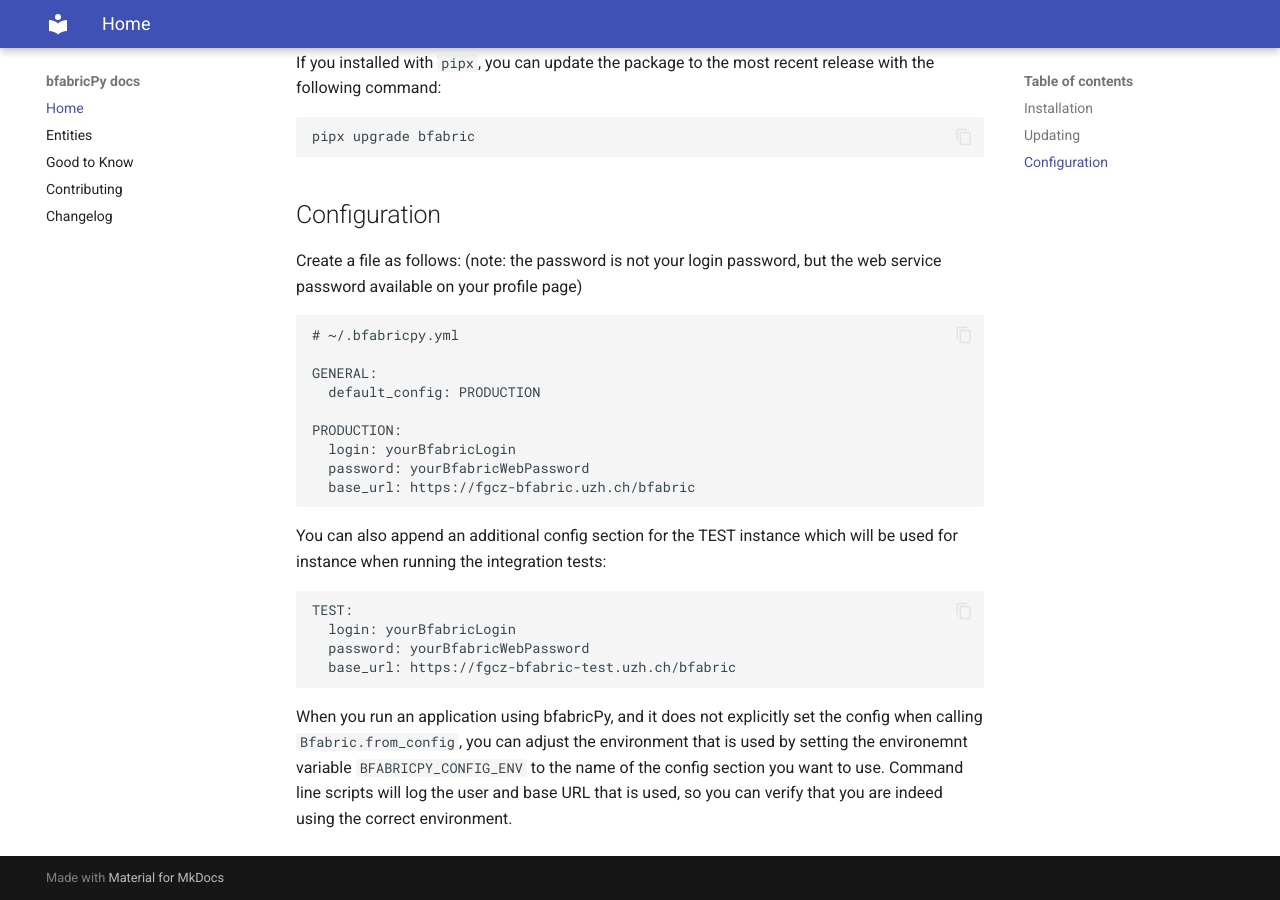
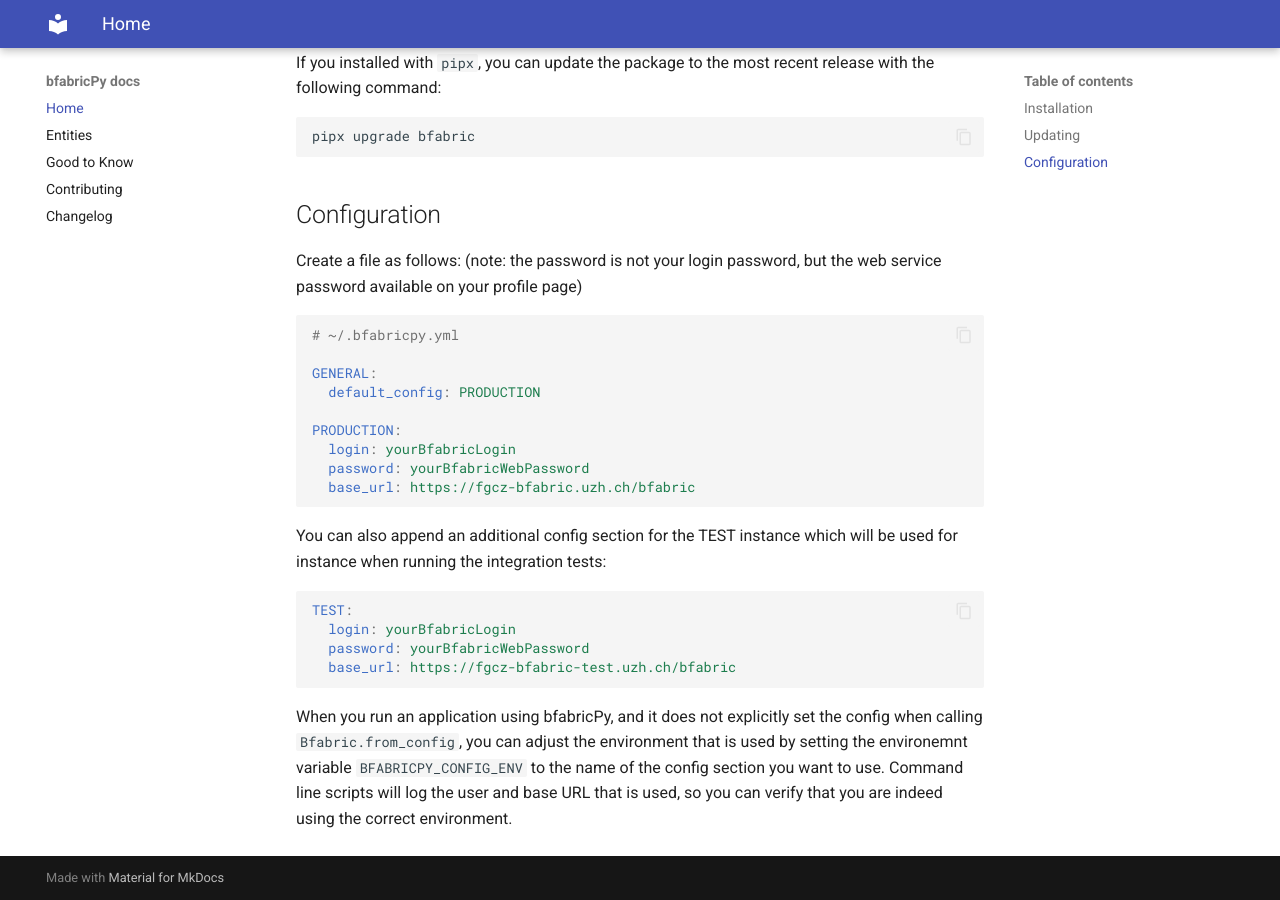
Before and after one commit to fgcz/bfabricPy, an MkDocs documentation site: the page built from docs/index.md, in a window 1280 px wide and 900 px high, scrolled down 985 px. Built offline with MkDocs 1.6.1 and Material for MkDocs 9.7.7, drawn with Linux system fonts in a browser that asks for light colours.

Commit message:
formatting

````diff
--- a/docs/index.md
+++ b/docs/index.md
@@ -43,7 +43,7 @@ pipx upgrade bfabric
 
 Create a file as follows: (note: the password is not your login password, but the web service password available on your profile page)
 
-```{yaml}
+```yaml
 # ~/.bfabricpy.yml
 
 GENERAL:
@@ -57,7 +57,7 @@ PRODUCTION:
 
 You can also append an additional config section for the TEST instance which will be used for instance when running the integration tests:
 
-```{yaml}
+```yaml
 TEST:
   login: yourBfabricLogin
   password: yourBfabricWebPassword
````
